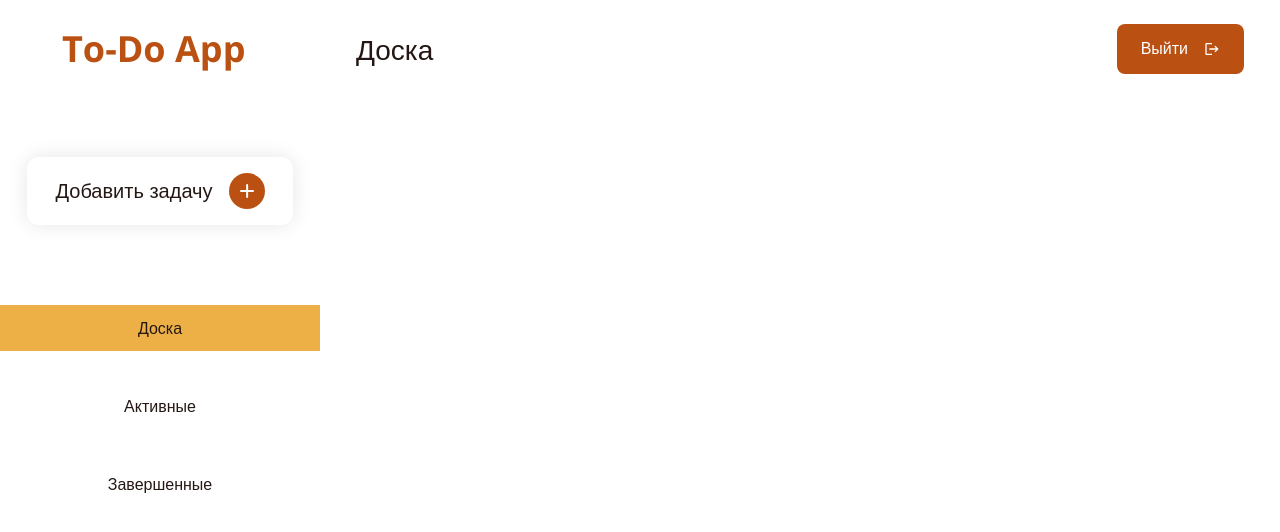
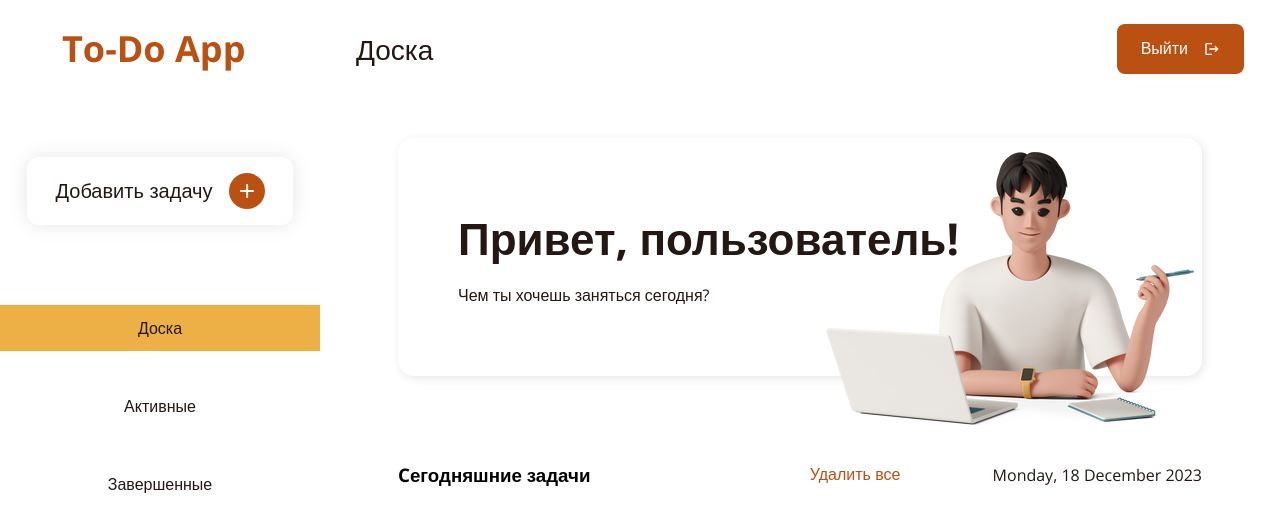
Before and after one commit to flydecisive/to-do-front, a website built with Vite: page index.html in a window 1280 px wide. Built offline with nearby package versions, Linux system fonts and the light colour scheme.

Commit message:
templaiting
add hero and tasks header

```diff
--- a/index.html
+++ b/index.html
@@ -6,7 +6,7 @@
     <title>To do</title>
   </head>
   <body>
-    <div id="app">
+    <div class="app">
       <section class="sidebar">
         <div class="logo">
           <p class="logo__content">To-Do App</p>
@@ -25,13 +25,42 @@
           </ul>
         </div>
       </section>
+      <section>
         <header class="header">
           <h2 class="header__title">Доска</h2>
           <button class="button button-auth">
             Выйти <img class="button__img" src="auth.svg" alt="auth" />
           </button>
         </header>
-      <main class="main"></main>
+
+        <main class="main">
+          <div class="hero">
+            <div class="hero__content">
+              <h2 class="hero__title">Привет, пользователь!</h2>
+              <p class="hero__text">Чем ты хочешь заняться сегодня?</p>
+            </div>
+            <img class="hero__image" src="user-man.png" alt="user" />
+          </div>
+
+          <div class="tasks">
+            <div class="tasks__header">
+              <div class="tasks__header_wrapper">
+                <h3 class="tasts__title">Cегодняшние задачи</h3>
+                <button class="tasks__button tasks__button-delete_all">
+                  Удалить все
+                </button>
+              </div>
+              <p class="tasks__date">Monday, 18 December 2023</p>
+            </div>
+            <div class="tasks__content">
+              <div class="tasks__container"></div>
+              <div class="tasks__info"></div>
+            </div>
+          </div>
+        </main>
+      </section>
+
+      <div class="overlay"></div>
     </div>
     <script type="module" src="/src/main.ts"></script>
   </body>
--- /dev/null
+++ b/src/styles/_main.scss
@@ -0,0 +1,88 @@
+.main {
+    width: 100%;
+    box-sizing: border-box;
+    padding: 40px 78px 0px 78px;
+    display: flex;
+    flex-flow: column nowrap;
+    gap: 86px;
+}
+
+.hero {
+    width: 100%;
+    box-sizing: border-box;
+    padding: 70px 60px;
+    position: relative;
+    box-shadow: 2px 2px 10px 0 rgba(0, 0, 0, 0.1);
+    border-radius: 16px;
+
+    &__content {
+        display: flex;
+        flex-flow: column nowrap;
+        gap: 16px;
+    }
+
+    &__title, &__text {
+        color: $base-black;
+    }
+
+    &__title {
+        font-weight: 700;
+        font-size: 44px;
+    }
+
+    &__text {
+        font-weight: 400;
+        font-size: 16px;
+    }
+
+    &__image {
+        position: absolute;
+        right: 8px;
+        bottom: -50px;
+    }
+}
+
+.tasks {
+    display: flex;
+    flex-flow: column nowrap;
+    width: 100%;
+    gap: 24px;
+
+    &__header {
+        display: flex;
+        align-items: center;
+        justify-content: space-between;
+
+        &_wrapper {
+            width: 62.5%;
+            display: flex;
+            align-items: center;
+            justify-content: space-between;
+        }
+    }
+
+    &__title {
+        font-weight: 600;
+        font-size: 28px;
+        color: $base-black;
+    }
+
+    &__button {
+        border: none;
+        background-color: transparent;
+        font-weight: 500;
+        font-size: 16px;
+        color: $base-darkorange;
+        height: fit-content;
+
+        &:hover {
+            cursor: pointer;
+        }
+    }
+
+    &__date {
+        font-weight: 400;
+        font-size: 16px;
+        color: $base-black;
+    }
+}
--- a/src/styles/_sidebar.scss
+++ b/src/styles/_sidebar.scss
@@ -1,5 +1,5 @@
 .sidebar {
-    width: 100%;
+    width: 320px;
     display: flex;
     flex-flow: column nowrap;
     align-items: center;
--- a/src/styles/_vars.scss
+++ b/src/styles/_vars.scss
@@ -3,4 +3,3 @@ $base-black: #251814;
 $base-darkorange: #ba5112;
 $base-white: #fff;
 $base-orange: #edb046;
-$box-shadow: 0 0 20px 0 rgba(0, 0, 0, 0.1);
--- a/src/styles/style.scss
+++ b/src/styles/style.scss
@@ -2,6 +2,7 @@
 @import 'vars';
 @import 'header';
 @import 'sidebar';
+@import 'main';
 
 * {
     padding: 0;
@@ -12,7 +13,7 @@ body {
     font-family: $font-main;
 }
 
-#app {
+.app {
     width: 100%;
     height: 100vh;
     display: grid;
@@ -21,7 +22,7 @@ body {
     align-items: start;
     box-sizing: border-box;
     padding-bottom: 50px;
-    overflow-y: hidden;
+    position: relative;
 }
 
 .logo {
@@ -66,7 +67,7 @@ body {
         border-radius: 12px;
         padding: 16px 28px;
         color: $base-black;
-        box-shadow: $box-shadow;
+        box-shadow: 0 0 20px 0 rgba(0, 0, 0, 0.1);
         background: $base-white;
 
         &__content {
@@ -80,3 +81,15 @@ body {
         }
     }
 }
+
+.overlay {
+    display: none;
+    position: fixed;
+    top: 0;
+    left: 0;
+    width: 100%;
+    height: 100%;
+    background-color: rgb(255 255 255 / 50%);
+    backdrop-filter: blur(5px);
+    z-index: 10;
+}
```
Also changed, not shown: public/user-man.png (added), public/user-woman.jpg (added). Lines whose indentation alone changed are shown as unchanged.
